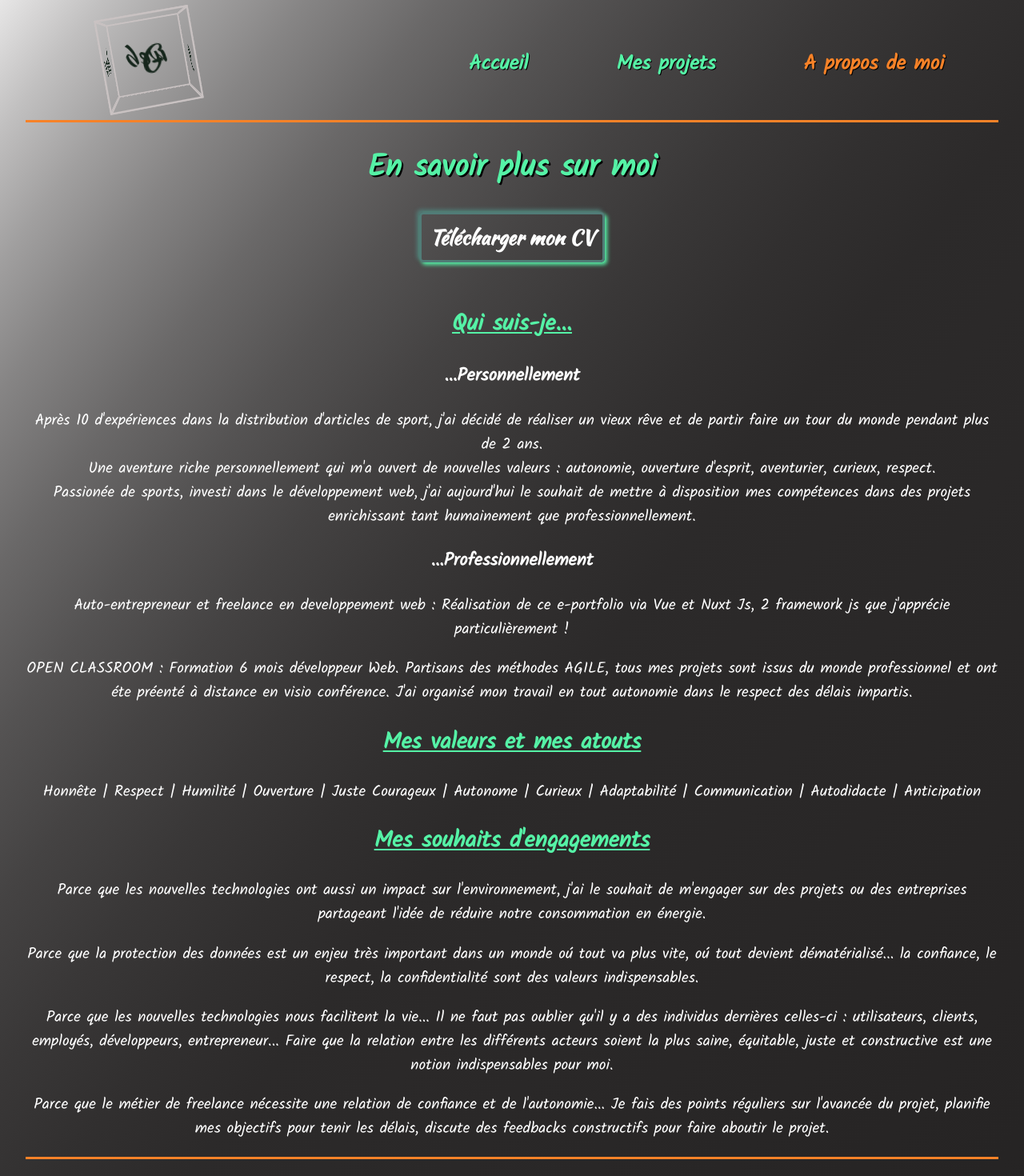
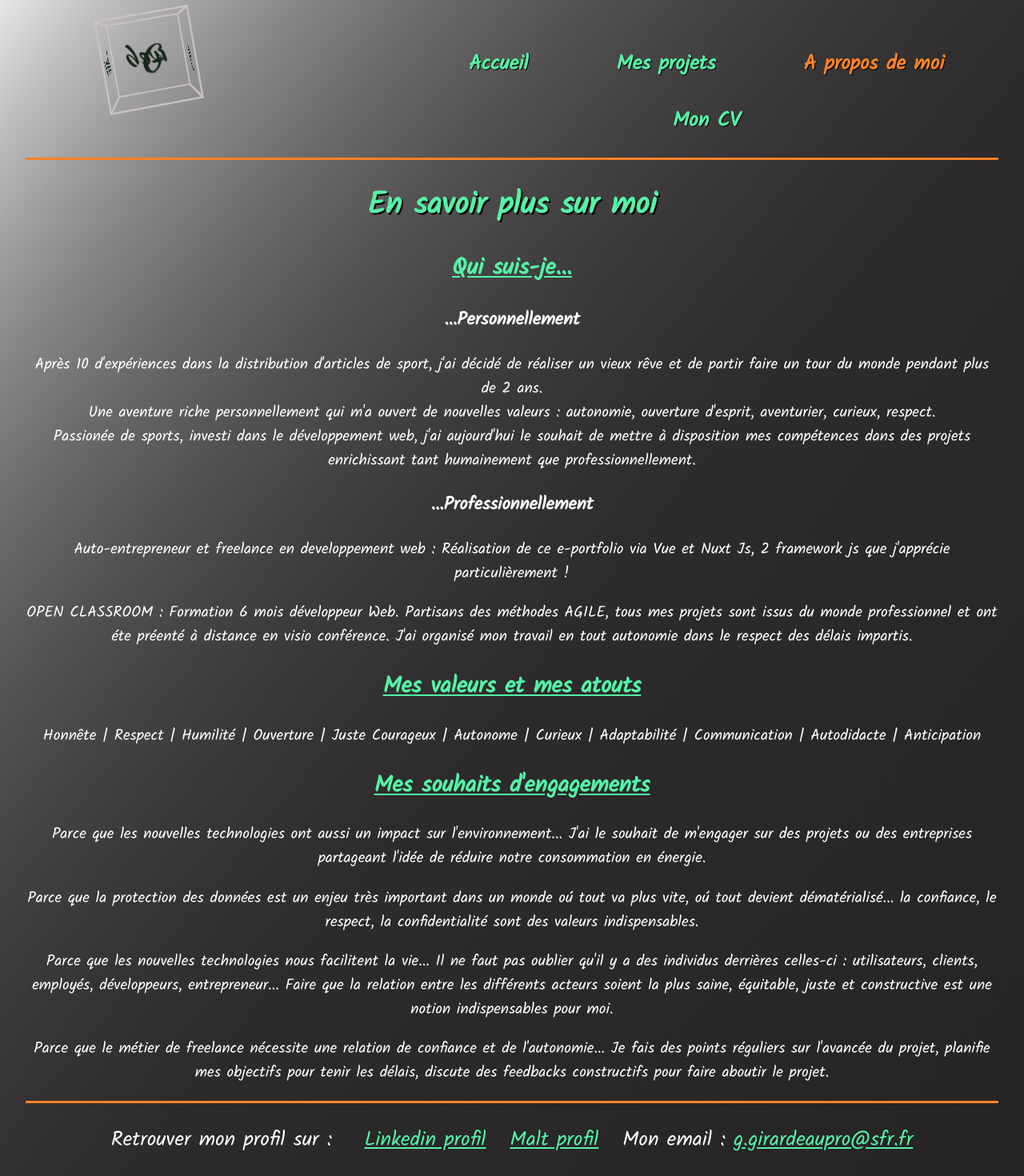
Before and after one commit to ghislaingirardeau/Portfolio_Nuxt, a Nuxt app: page /about in a window 1280 px wide. Shown: the top 1470 px of the page at 80% size. Built offline with nearby package versions, Linux system fonts and the light colour scheme.

Commit message:
add page cv

```diff
--- a/components/navBar.vue
+++ b/components/navBar.vue
@@ -15,6 +15,7 @@
             <NuxtLink :to="{ name: 'index'}" class="header__navBar--font" >Accueil</NuxtLink>
             <NuxtLink :to="{ name: 'projets'}" class="header__navBar--font" >Mes projets</NuxtLink>
             <NuxtLink :to="{ name: 'about'}" class="header__navBar--font" >A propos de moi</NuxtLink>
+            <NuxtLink :to="{ name: 'CV'}" class="header__navBar--font" >Mon CV</NuxtLink>
         </nav>
 
     </header>
--- a/nuxt.config.js
+++ b/nuxt.config.js
@@ -3,7 +3,7 @@
   ssr: false,
 
   router: {
-    base: './', /* test sans sinon passer en ./ pour le deploy static */
+    base: '/', /* test sans sinon passer en ./ pour le deploy static */
     mode: 'hash'
   },
 
--- /dev/null
+++ b/pages/CV.vue
@@ -0,0 +1,12 @@
+<template>
+
+    <main class="head__page page__cv">
+
+        <h1>Mon CV</h1>
+
+        <transition name="opacity" appear>
+            <img :src="require(`~/assets/images/CV_developpeur_web.jpg`)" alt="cv developpeur web">
+        </transition>
+    </main>
+
+</template>
--- a/pages/about.vue
+++ b/pages/about.vue
@@ -3,11 +3,11 @@
     <main class="head__page page__cv">
 
         <h1>En savoir plus sur moi</h1>
-        <div class="">
+        <!-- <div class="">
             <a href="./_nuxt/public/CV_développeur_web.pdf" download>
                 <button class="btn btn--download">Télécharger mon CV</button>
             </a> <br>
-        </div>
+        </div> -->
         <transition name="opacity" appear>
             <div>
                 <article>
@@ -41,7 +41,7 @@
                 <article>
                     <h2>Mes souhaits d'engagements</h2>
 
-                    <p>Parce que les nouvelles technologies ont aussi un impact sur l'environnement, j'ai le souhait de
+                    <p>Parce que les nouvelles technologies ont aussi un impact sur l'environnement... J'ai le souhait de
                         m'engager sur des projets ou des entreprises partageant l'idée de réduire notre consommation en énergie.
                     </p>
                     <p>Parce que la protection des données est un enjeu très important dans un monde oú tout va plus vite,
```
Also changed, not shown: assets/images/CV_developpeur_web.jpg (added).
